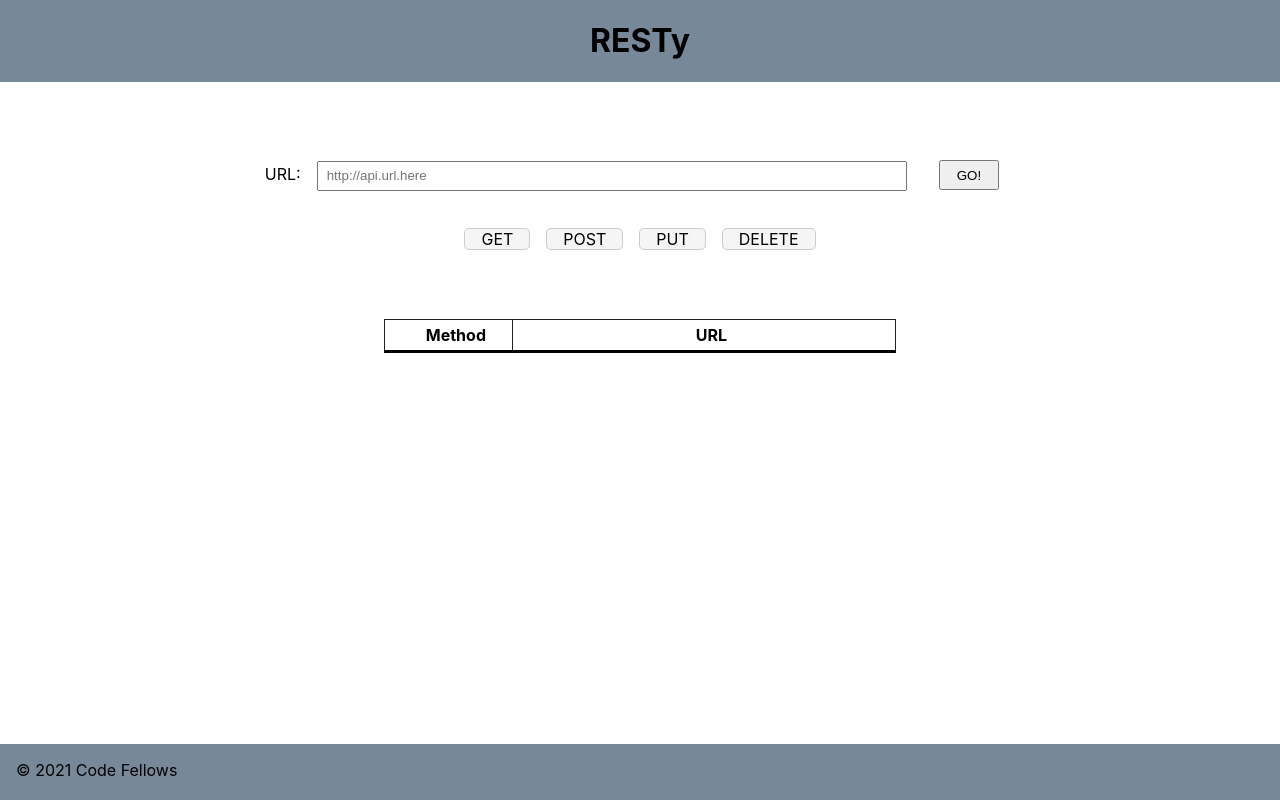
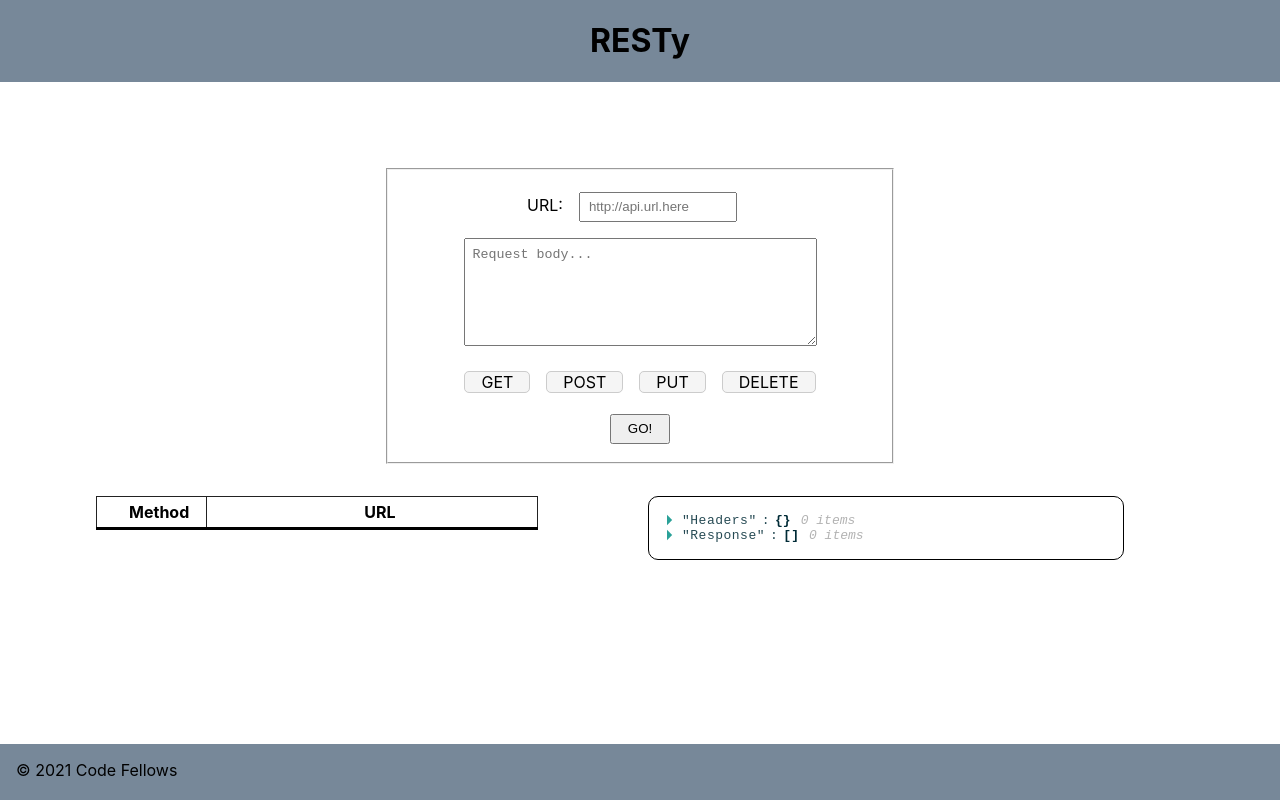
Before and after one commit to afnandamra/resty, a React (Create React App) app: page / in a window 1280 px wide. Built offline with nearby package versions, Linux system fonts and the light colour scheme.

Commit message:
lab done

```diff
--- a/package.json
+++ b/package.json
@@ -9,7 +9,9 @@
     "node-sass": "^5.0.0",
     "react": "^17.0.2",
     "react-dom": "^17.0.2",
+    "react-json-view": "^1.21.3",
     "react-scripts": "4.0.3",
+    "superagent": "^6.1.0",
     "web-vitals": "^1.1.1"
   },
   "scripts": {
--- a/src/App.js
+++ b/src/App.js
@@ -4,6 +4,7 @@
 import Header from './components/header/header';
 import Form from './components/form/form';
 import History from './components/history/history';
+import Results from './components/results/results';
 import Footer from './components/footer/footer';
 
 class App extends React.Component {
@@ -11,20 +12,29 @@
     super(props);
     this.state = {
       count: 0,
-      Headers: {},
-      Response: [],
+      headers: {},
+      response: [],
       urls: [],
       methods: [],
     };
   }
-  handleForm = (Headers, Response, url, method) => {
-    this.state.urls.push(url);
-    this.state.methods.push(method);
-    this.setState({
-      count: Response.count || 1,
-      Headers: Headers,
-      Response: Response,
-    });
+  handleForm = (headers, body, state) => {
+    console.log(headers, body, state.url, state.method);
+    this.state.urls.push(state.url);
+    this.state.methods.push(state.method);
+    if (headers && body) {
+      this.setState({
+        count: body.count || this.state.count + 1,
+        headers: headers,
+        response: body,
+      });
+    } else {
+      this.setState({
+        count: this.state.count + 1,
+        headers: {message: 'Not Available'},
+        response: body
+      })
+    }
   };
   render() {
     return (
@@ -32,7 +42,12 @@
         <Header />
         <main>
           <Form prompt="GO!" handler={this.handleForm} />
-          <History props={{urls: this.state.urls, methods: this.state.methods}}  />
+          <section id="results">
+            <History
+              props={{ urls: this.state.urls, methods: this.state.methods }}
+            />
+            <Results props={this.state} />
+          </section>
         </main>
         <Footer />
       </>
--- a/src/App.scss
+++ b/src/App.scss
@@ -1,5 +1,10 @@
 main {
-  position: relative;
-  top: 10vh;
-  height: 80vh;
+  padding: 15vh 0;
+  #results{
+    display: grid;
+    grid-template-columns: 1fr 1fr;
+    gap: 1rem;
+    justify-content: space-between;
+  }
+  z-index: 0;
 }
--- a/src/components/footer/footer.scss
+++ b/src/components/footer/footer.scss
@@ -1,6 +1,6 @@
 footer {
   background-color: lightslategray;
-  position: absolute;
+  position: fixed;
   width: 100%;
   height: 7vh;
   bottom: 0;
--- a/src/components/form/form.js
+++ b/src/components/form/form.js
@@ -1,5 +1,6 @@
 import React from 'react';
 import './form.scss';
+const superagent = require('superagent');
 
 class Form extends React.Component {
   constructor(props) {
@@ -10,33 +11,56 @@
     };
   }
 
-  handleChange = (e) => {
-    this.setState({ url: e.target.value });
-  };
-
   changeMethod = (e) => {
     this.setState({ method: e.target.innerHTML });
   };
 
   handleSubmit = async (e) => {
     e.preventDefault();
-    const raw = await fetch(e.target.url.value);
-    const data = await raw.json();
-    this.props.handler(raw.headers, data, this.state.url, this.state.method);
+    this.setState({
+      url: e.target.url.value,
+      method: this.state.method,
+    });
+    try {
+      let reqBody = e.target.body.value;
+      if (this.state.method === 'POST' || this.state.method === 'PUT') {
+        const result = await superagent[this.state.method.toLowerCase()](
+          e.target.url.value
+        ).send(reqBody)
+        let { headers, body } = result;
+        this.props.handler(headers, body, this.state);
+      } else {
+        const result = await superagent[this.state.method.toLowerCase()](
+          e.target.url.value
+        );
+        console.log(result);
+        let { headers, body } = result;
+        this.props.handler(headers, body, this.state);
+      }
+      // const raw = await fetch(e.target.url.value, {
+      //   // method: this.state.method,
+      //   headers: {
+      //     'Content-Type': 'application/json',
+      //   },
+      // });
+    } catch (e) {
+      this.props.handler(null, e.message, this.state);
+      console.log(e.message);
+    }
   };
 
   render() {
     return (
       <form onSubmit={this.handleSubmit}>
+        <fieldset>
         <label>URL:</label>
         <input
-          onChange={this.handleChange}
           type="text"
           name="url"
           placeholder="http://api.url.here"
           required
         />
-        <button type="submit">{this.props.prompt}</button>
+        <textarea type="text" name="body" placeholder="Request body..." rows="6" cols="40" />
         <div id="rest-buttons">
           <span
             className={`button ${this.state.method === 'GET'}`}
@@ -63,6 +87,8 @@
             DELETE
           </span>
         </div>
+        <button type="submit">{this.props.prompt}</button>
+        </fieldset>
       </form>
     );
   }
--- a/src/components/form/form.scss
+++ b/src/components/form/form.scss
@@ -1,14 +1,17 @@
 form {
   input {
-    margin: 1rem 1rem 2rem 1rem;
+    margin: 1rem;
     line-height: 1.5rem;
-    inline-size: 50%;
+    inline-size: 30%;
     padding-left: 0.5rem;
+  }
+  textarea{
+    padding: 0.5rem;
   }
   button {
     padding: 0 1rem;
     height: 1.9rem;
-    margin: 1rem 1rem 2rem 1rem;
+    margin-bottom: .5rem;
   }
   .button {
     background: #f5f5f5;
@@ -20,11 +23,15 @@
     height: 2rem;
     margin: 1.5rem 0.5rem;
   }
+  #rest-buttons{
+    margin: 1rem 0;
+  }
   .true {
     background-color: rgb(175, 183, 192);
     // background-color: rgb(193, 239, 247);
     border: 1px solid lightslategray;
   }
-  margin: 4rem;
-  text-align: center;
+  margin: 3rem auto 2rem auto;
+  width: 40%;
+  text-align:center;
 }
--- a/src/components/header/header.scss
+++ b/src/components/header/header.scss
@@ -1,7 +1,8 @@
 header {
   background-color: lightslategray;
   text-align: center;
-  position: absolute;
+  position: fixed;
   width: 100%;
   top: 0;
+  z-index: 5;
 }
--- a/src/components/history/history.js
+++ b/src/components/history/history.js
@@ -3,7 +3,7 @@
 
 function History({ props }) {
   return (
-    <section id="result">
+    <section id="history">
       <table>
         <thead>
           <tr>
--- a/src/components/history/history.scss
+++ b/src/components/history/history.scss
@@ -1,8 +1,8 @@
 table {
-  margin: 0 auto;
+  margin-left: 6rem;
   border-collapse: collapse;
 //   table-layout: fixed;
-  width: 40vw;
+  width: 70%;
   border: 1px solid #222;
   th {
     border-bottom: 3px solid black;
--- /dev/null
+++ b/src/components/results/results.js
@@ -0,0 +1,29 @@
+import React from 'react';
+import ReactJson from 'react-json-view';
+import './results.scss';
+
+function Results({ props }) {
+  return (
+    <section id="resultSec">
+      <ReactJson
+        src={props.headers}
+        name="Headers"
+        iconStyle={'triangle'}
+        collapsed={false}
+        enableClipboard={false}
+        displayDataTypes={false}
+      />
+      <ReactJson
+        src={props.response}
+        name="Response"
+        // theme={"grayscale:inverted"}
+        iconStyle={'triangle'}
+        collapsed={false}
+        enableClipboard={false}
+        displayDataTypes={false}
+      />
+    </section>
+  );
+}
+
+export default Results;
--- /dev/null
+++ b/src/components/results/results.scss
@@ -0,0 +1,8 @@
+#resultSec{
+    padding: 1rem;
+    width: 70%;
+    max-height: 100vh;
+    overflow-y: auto;
+    border: 1px solid black;
+    border-radius: 10px;
+}
```
Also changed, not shown: 1 other file (tests, documents, lock files or other folders).
